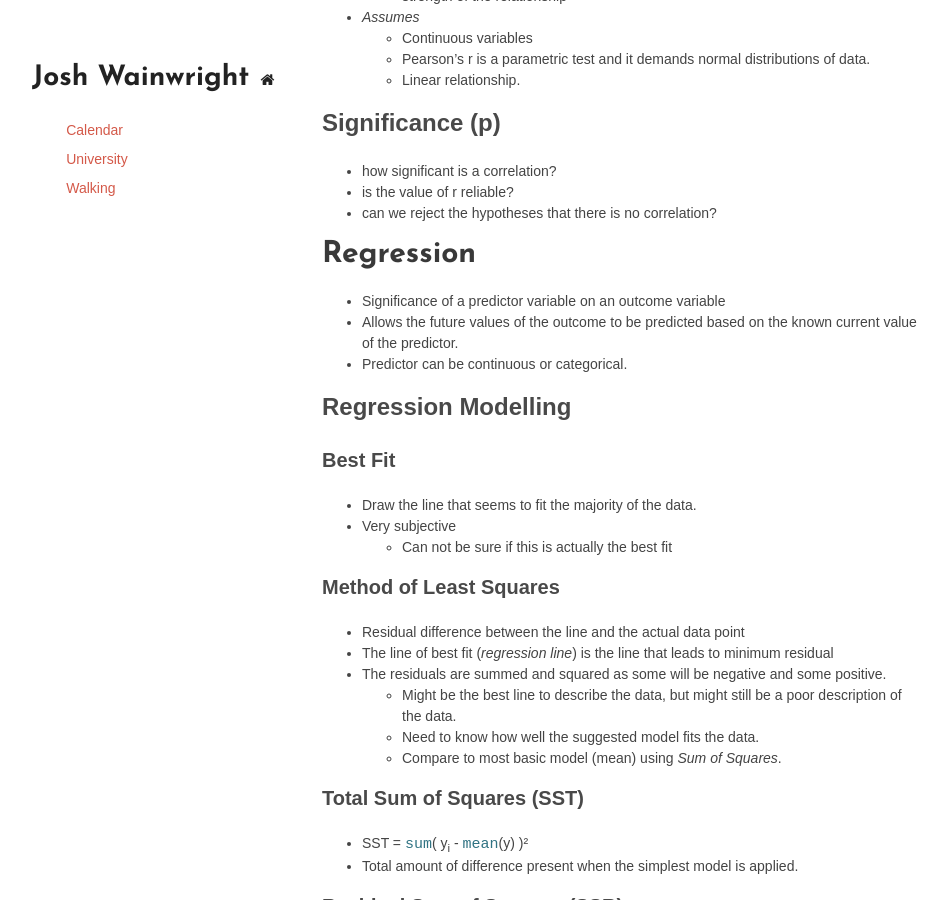
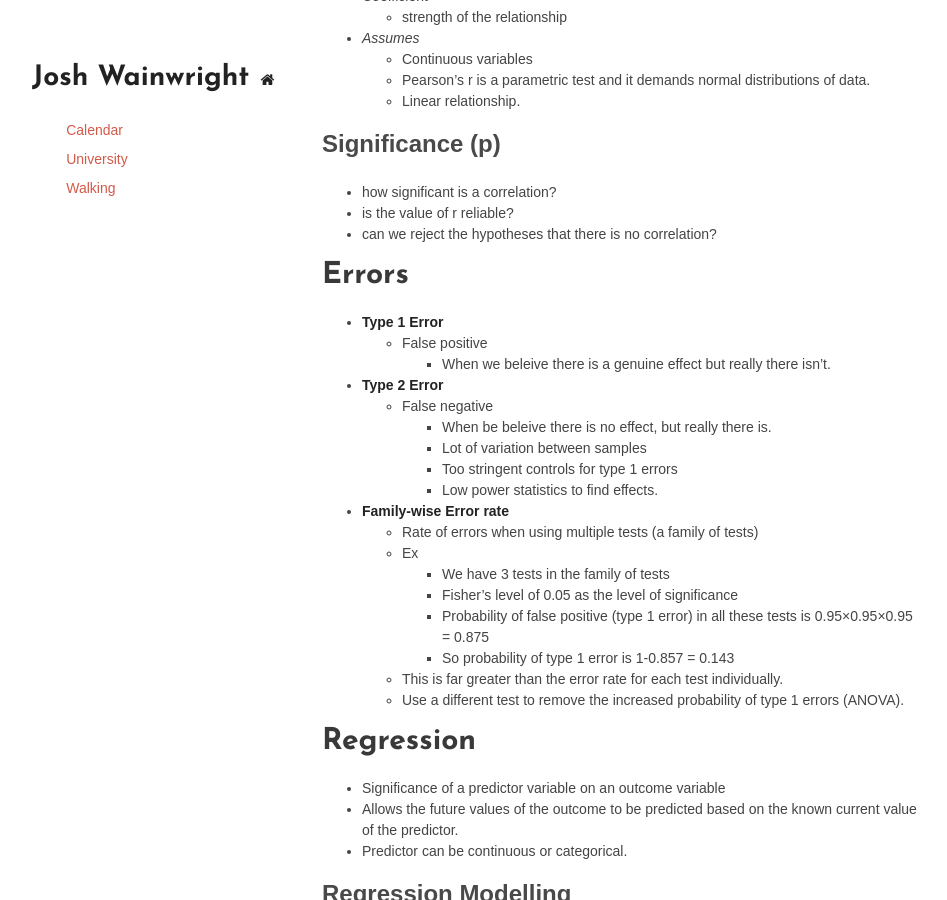
Before and after one commit to jaw42/jaw42.github.com, a Jekyll site: the page built from university/Statistics.md, in a window 1280 px wide and 900 px high, scrolled down 4250 px. Shown: the whole window, without its empty margins (148-1095 px from the left). Built offline with Jekyll 4.4.1, drawn with Linux system fonts in a browser that asks for light colours; some of the changed text lies outside the part shown.

Commit message:
Updated some todo items

```diff
--- a/university/Statistics.md
+++ b/university/Statistics.md
@@ -147,6 +147,28 @@ title: Evaluation Methods and Statistics
 - is the value of r reliable?
 - can we reject the hypotheses that there is no correlation?
 
+## Errors
+- **Type 1 Error**
+	- False positive
+		- When we beleive there is a genuine effect but really there isn't.
+- **Type 2 Error**
+	- False negative
+		- When be beleive there is no effect, but really there is.
+		- Lot of variation between samples
+		- Too stringent controls for type 1 errors
+		- Low power statistics to find effects.
+- **Family-wise Error rate**
+	- Rate of errors when using multiple tests (a family of tests)
+	- Ex
+		- We have 3 tests in the family of tests
+		- Fisher's level of 0.05 as the level of significance
+		- Probability of false positive (type 1 error) in all these tests is
+		  0.95×0.95×0.95 = 0.875
+		- So probability of type 1 error is 1-0.857 = 0.143
+	- This is far greater than the error rate for each test individually.
+	- Use a different test to remove the increased probability of type 1 errors
+	  (ANOVA).
+
 ## Regression
 - Significance of a predictor variable on an outcome variable
 - Allows the future values of the outcome to be predicted based on the known
@@ -231,6 +253,7 @@ title: Evaluation Methods and Statistics
   are given two different treatments.
 
 ### ANOVA
+- Use instead of multiple t-tests (remove family-wise errors)
 - Assumes
 	- Normally distributed data
 	- Equality of variance
```
Also changed, not shown: other parts of university/Statistics.md (+1 -4 lines).
